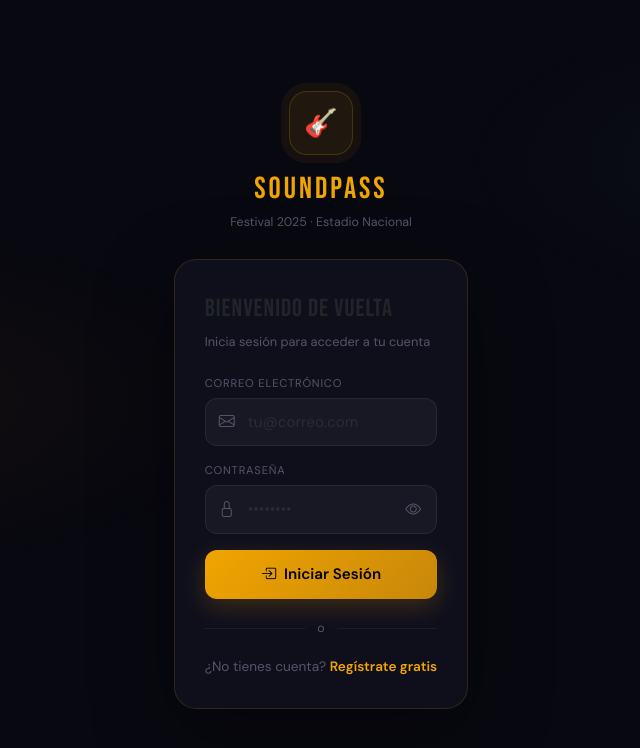
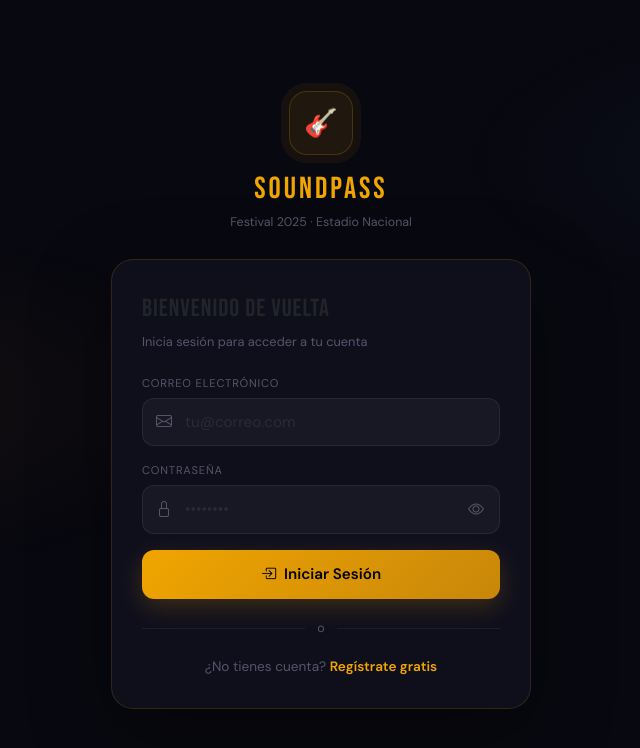
Before and after one commit to vihil29/concert-tickets, a Flask app: page /auth/login in a window 1280 px wide. Shown: the top 748 px of the page, without its empty margins (319-959 px from the left). Run offline with Flask 3, Linux system fonts and the light colour scheme.

Commit message:
modificacion del login y registro

```diff
--- a/templates/auth/login.html
+++ b/templates/auth/login.html
@@ -2,40 +2,132 @@
 {% extends "base.html" %}
 {% block title %}Iniciar Sesión — SoundPass{% endblock %}
 {% block extra_styles %}
-  body{ display:flex; align-items:center; justify-content:center; min-height:100vh; }
+  /* Ocultar navbar en páginas de auth */
   .sp-nav { display: none !important; }
-  .wrap{ position:relative; z-index:1; width:100%; max-width:420px; padding:20px; }
-  .logo-area{ text-align:center; margin-bottom:28px; }
-  .logo-icon{ width:64px; height:64px; border-radius:18px; background:rgba(240,165,0,0.1); border:1.5px solid rgba(240,165,0,0.2); display:flex; align-items:center; justify-content:center; font-size:1.7rem; margin:0 auto 12px; animation:pulse 3s ease infinite; }
-  @keyframes pulse{ 0%,100%{box-shadow:0 0 0 0 rgba(240,165,0,0.2)} 50%{box-shadow:0 0 0 12px rgba(240,165,0,0)} }
-  .logo-name{ font-family:'Bebas Neue',sans-serif; font-size:1.9rem; letter-spacing:3px; color:var(--gold); }
-  .logo-sub { color:var(--muted); font-size:.78rem; }
-  .card{ background:var(--card); border:1px solid rgba(240,165,0,0.15); border-radius:22px; padding:30px; box-shadow:0 24px 80px rgba(0,0,0,0.4); }
-  .card-title{ font-family:'Bebas Neue',sans-serif; font-size:1.55rem; letter-spacing:1px; margin-bottom:4px; }
-  .card-sub  { color:var(--muted); font-size:.8rem; margin-bottom:24px; }
-  .field{ margin-bottom:16px; }
-  .field label{ display:block; font-size:.7rem; text-transform:uppercase; letter-spacing:.8px; color:var(--muted); margin-bottom:6px; }
-  .inp-wrap{ position:relative; display:flex; align-items:center; }
-  .inp-wrap i.icon{ position:absolute; left:14px; color:var(--muted); font-size:1rem; pointer-events:none; }
-  .inp-wrap input{ width:100%; padding:12px 14px 12px 42px; background:rgba(255,255,255,0.04); border:1.5px solid rgba(255,255,255,0.07); border-radius:12px; color:var(--text); font-size:.95rem; font-family:'DM Sans',sans-serif; outline:none; transition:border-color .2s,box-shadow .2s; }
-  .inp-wrap input:focus{ border-color:var(--gold); box-shadow:0 0 0 3px rgba(240,165,0,0.1); }
-  .inp-wrap input::placeholder{ color:#2a2a3a; }
-  .toggle-pass{ position:absolute; right:12px; background:none; border:none; color:var(--muted); cursor:pointer; padding:4px; font-size:1rem; transition:color .2s; }
-  .toggle-pass:hover{ color:var(--gold); }
-  .btn-login{ width:100%; padding:13px; border:none; border-radius:12px; background:linear-gradient(135deg,var(--gold),var(--gold-dk)); color:#000; font-weight:700; font-size:.95rem; font-family:'DM Sans',sans-serif; cursor:pointer; transition:transform .2s,box-shadow .2s; box-shadow:0 8px 24px rgba(240,165,0,0.2); display:flex; align-items:center; justify-content:center; gap:8px; margin-top:6px; }
-  .btn-login:hover{ transform:translateY(-2px); box-shadow:0 12px 32px rgba(240,165,0,0.3); }
-  .divider{ display:flex; align-items:center; gap:12px; margin:20px 0; color:var(--muted); font-size:.78rem; }
-  .divider::before,.divider::after{ content:''; flex:1; height:1px; background:rgba(255,255,255,0.06); }
-  .reg-link{ text-align:center; font-size:.85rem; color:var(--muted); }
-  .reg-link a{ color:var(--gold); text-decoration:none; font-weight:600; }
+
+  /* Centrar todo el body */
+  body {
+    display: flex;
+    align-items: center;
+    justify-content: center;
+    min-height: 100vh;
+    padding: 24px 20px;
+  }
+
+  /* El main de base.html no debe interferir */
+  main {
+    display: flex;
+    align-items: center;
+    justify-content: center;
+    width: 100%;
+  }
+
+  .wrap {
+    position: relative;
+    z-index: 1;
+    width: 100%;
+    max-width: 420px;
+  }
+
+  /* Flash messages DENTRO del wrap */
+  .auth-alerts { margin-bottom: 16px; }
+  .auth-alert {
+    border-radius: 12px; padding: 12px 18px; margin-bottom: 10px;
+    display: flex; align-items: center; gap: 10px; font-size: .88rem;
+  }
+  .auth-alert-danger  { background: rgba(255,85,102,0.1); color: #ff6b7a; border: 1px solid rgba(255,85,102,0.2); }
+  .auth-alert-warning { background: rgba(255,193,7,0.08); color: #ffc107; border: 1px solid rgba(255,193,7,0.2); }
+  .auth-alert-success { background: rgba(34,217,122,0.08); color: var(--green); border: 1px solid rgba(34,217,122,0.2); }
+  .auth-alert-info    { background: rgba(74,158,255,0.08); color: var(--blue); border: 1px solid rgba(74,158,255,0.2); }
+
+  .logo-area { text-align: center; margin-bottom: 28px; }
+  .logo-icon {
+    width: 64px; height: 64px; border-radius: 18px;
+    background: rgba(240,165,0,0.1); border: 1.5px solid rgba(240,165,0,0.2);
+    display: flex; align-items: center; justify-content: center;
+    font-size: 1.7rem; margin: 0 auto 12px;
+    animation: pulse 3s ease infinite;
+  }
+  @keyframes pulse {
+    0%,100% { box-shadow: 0 0 0 0 rgba(240,165,0,0.2); }
+    50%      { box-shadow: 0 0 0 12px rgba(240,165,0,0); }
+  }
+  .logo-name { font-family: 'Bebas Neue', sans-serif; font-size: 1.9rem; letter-spacing: 3px; color: var(--gold); }
+  .logo-sub  { color: var(--muted); font-size: .78rem; }
+
+  .card {
+    background: var(--card); border: 1px solid rgba(240,165,0,0.15);
+    border-radius: 22px; padding: 30px;
+    box-shadow: 0 24px 80px rgba(0,0,0,0.4);
+  }
+  .card-title { font-family: 'Bebas Neue', sans-serif; font-size: 1.55rem; letter-spacing: 1px; margin-bottom: 4px; }
+  .card-sub   { color: var(--muted); font-size: .8rem; margin-bottom: 24px; }
+
+  .field { margin-bottom: 16px; }
+  .field label { display: block; font-size: .7rem; text-transform: uppercase; letter-spacing: .8px; color: var(--muted); margin-bottom: 6px; }
+
+  .inp-wrap { position: relative; display: flex; align-items: center; }
+  .inp-wrap i.icon { position: absolute; left: 14px; color: var(--muted); font-size: 1rem; pointer-events: none; }
+  .inp-wrap input {
+    width: 100%; padding: 12px 14px 12px 42px;
+    background: rgba(255,255,255,0.04); border: 1.5px solid rgba(255,255,255,0.07);
+    border-radius: 12px; color: var(--text); font-size: .95rem;
+    font-family: 'DM Sans', sans-serif; outline: none;
+    transition: border-color .2s, box-shadow .2s;
+  }
+  .inp-wrap input:focus { border-color: var(--gold); box-shadow: 0 0 0 3px rgba(240,165,0,0.1); }
+  .inp-wrap input::placeholder { color: #2a2a3a; }
+
+  .toggle-pass {
+    position: absolute; right: 12px; background: none; border: none;
+    color: var(--muted); cursor: pointer; padding: 4px; font-size: 1rem; transition: color .2s;
+  }
+  .toggle-pass:hover { color: var(--gold); }
+
+  .btn-login {
+    width: 100%; padding: 13px; border: none; border-radius: 12px;
+    background: linear-gradient(135deg, var(--gold), var(--gold-dk));
+    color: #000; font-weight: 700; font-size: .95rem;
+    font-family: 'DM Sans', sans-serif; cursor: pointer;
+    transition: transform .2s, box-shadow .2s;
+    box-shadow: 0 8px 24px rgba(240,165,0,0.2);
+    display: flex; align-items: center; justify-content: center; gap: 8px; margin-top: 6px;
+  }
+  .btn-login:hover { transform: translateY(-2px); box-shadow: 0 12px 32px rgba(240,165,0,0.3); }
+
+  .divider {
+    display: flex; align-items: center; gap: 12px;
+    margin: 20px 0; color: var(--muted); font-size: .78rem;
+  }
+  .divider::before, .divider::after { content: ''; flex: 1; height: 1px; background: rgba(255,255,255,0.06); }
+
+  .reg-link { text-align: center; font-size: .85rem; color: var(--muted); }
+  .reg-link a { color: var(--gold); text-decoration: none; font-weight: 600; }
 {% endblock %}
+
 {% block content %}
 <div class="wrap">
+
+  <!-- Flash messages integrados dentro del contenedor centrado -->
+  {% with messages = get_flashed_messages(with_categories=true) %}
+    {% if messages %}
+      <div class="auth-alerts">
+        {% for cat, msg in messages %}
+          <div class="auth-alert auth-alert-{{ cat }}">
+            <i class="bi bi-{{ 'exclamation-circle' if cat == 'danger' else 'check-circle' if cat == 'success' else 'info-circle' }}"></i>
+            {{ msg }}
+          </div>
+        {% endfor %}
+      </div>
+    {% endif %}
+  {% endwith %}
+
   <div class="logo-area">
     <div class="logo-icon">🎸</div>
     <div class="logo-name">SoundPass</div>
     <div class="logo-sub">Festival 2025 · Estadio Nacional</div>
   </div>
+
   <div class="card">
     <div class="card-title">Bienvenido de vuelta</div>
     <div class="card-sub">Inicia sesión para acceder a tu cuenta</div>
@@ -52,20 +144,26 @@
         <div class="inp-wrap">
           <i class="bi bi-lock icon"></i>
           <input type="password" name="password" id="pass-inp" placeholder="••••••••" autocomplete="current-password" required/>
-          <button type="button" class="toggle-pass" onclick="togglePass()"><i class="bi bi-eye" id="eye-ic"></i></button>
+          <button type="button" class="toggle-pass" onclick="togglePass()">
+            <i class="bi bi-eye" id="eye-ic"></i>
+          </button>
         </div>
       </div>
-      <button type="submit" class="btn-login"><i class="bi bi-box-arrow-in-right"></i>Iniciar Sesión</button>
+      <button type="submit" class="btn-login">
+        <i class="bi bi-box-arrow-in-right"></i>Iniciar Sesión
+      </button>
     </form>
     <div class="divider">o</div>
     <div class="reg-link">¿No tienes cuenta? <a href="/auth/registro">Regístrate gratis</a></div>
   </div>
 </div>
+
 <script>
-function togglePass(){
-  const i=document.getElementById('pass-inp'), ic=document.getElementById('eye-ic');
-  i.type=i.type==='password'?'text':'password';
-  ic.className=i.type==='password'?'bi bi-eye':'bi bi-eye-slash';
+function togglePass() {
+  const i  = document.getElementById('pass-inp');
+  const ic = document.getElementById('eye-ic');
+  i.type   = i.type === 'password' ? 'text' : 'password';
+  ic.className = i.type === 'password' ? 'bi bi-eye' : 'bi bi-eye-slash';
 }
 </script>
 {% endblock %}
```
Also changed, not shown: templates/auth/registro.html (+137 -34 lines).
